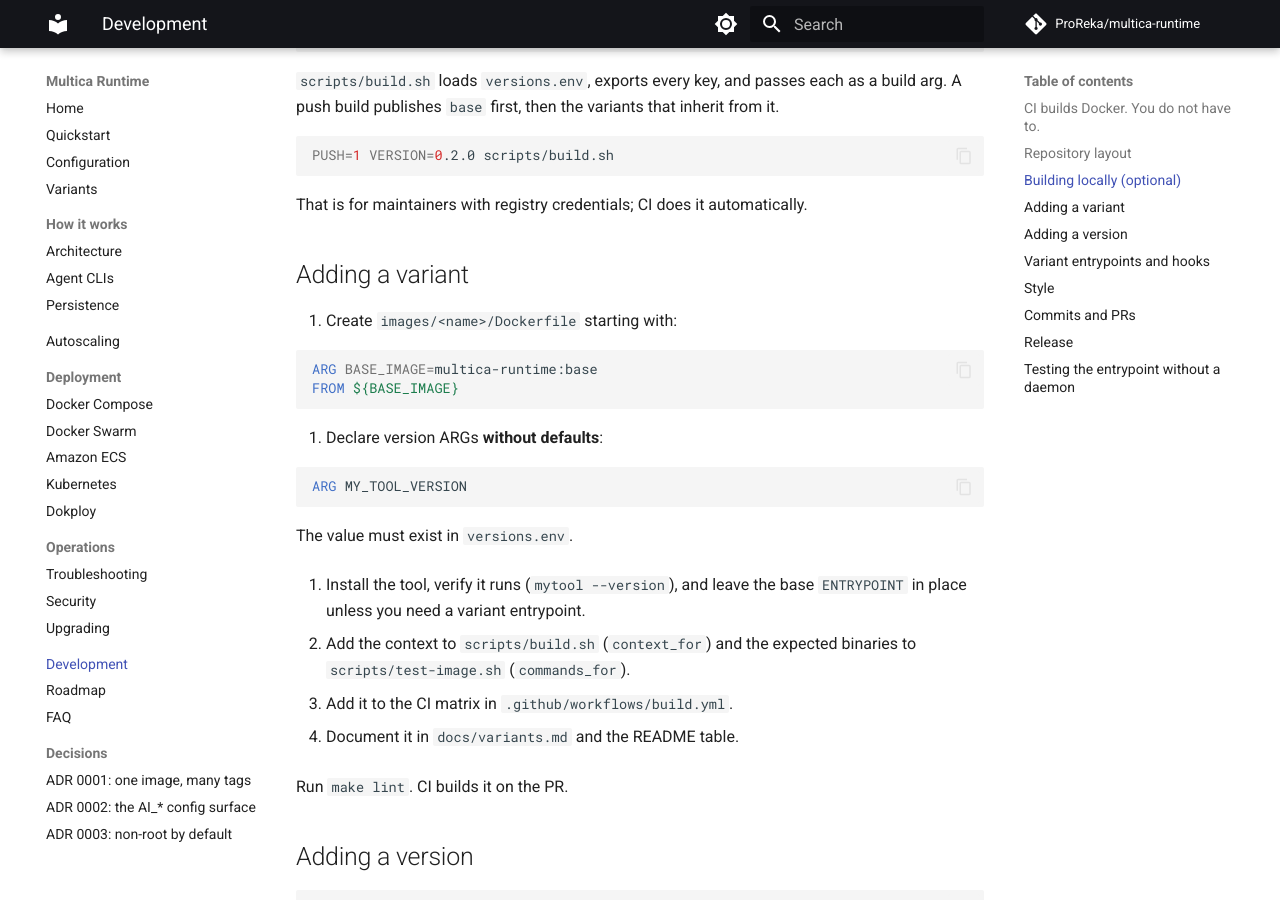
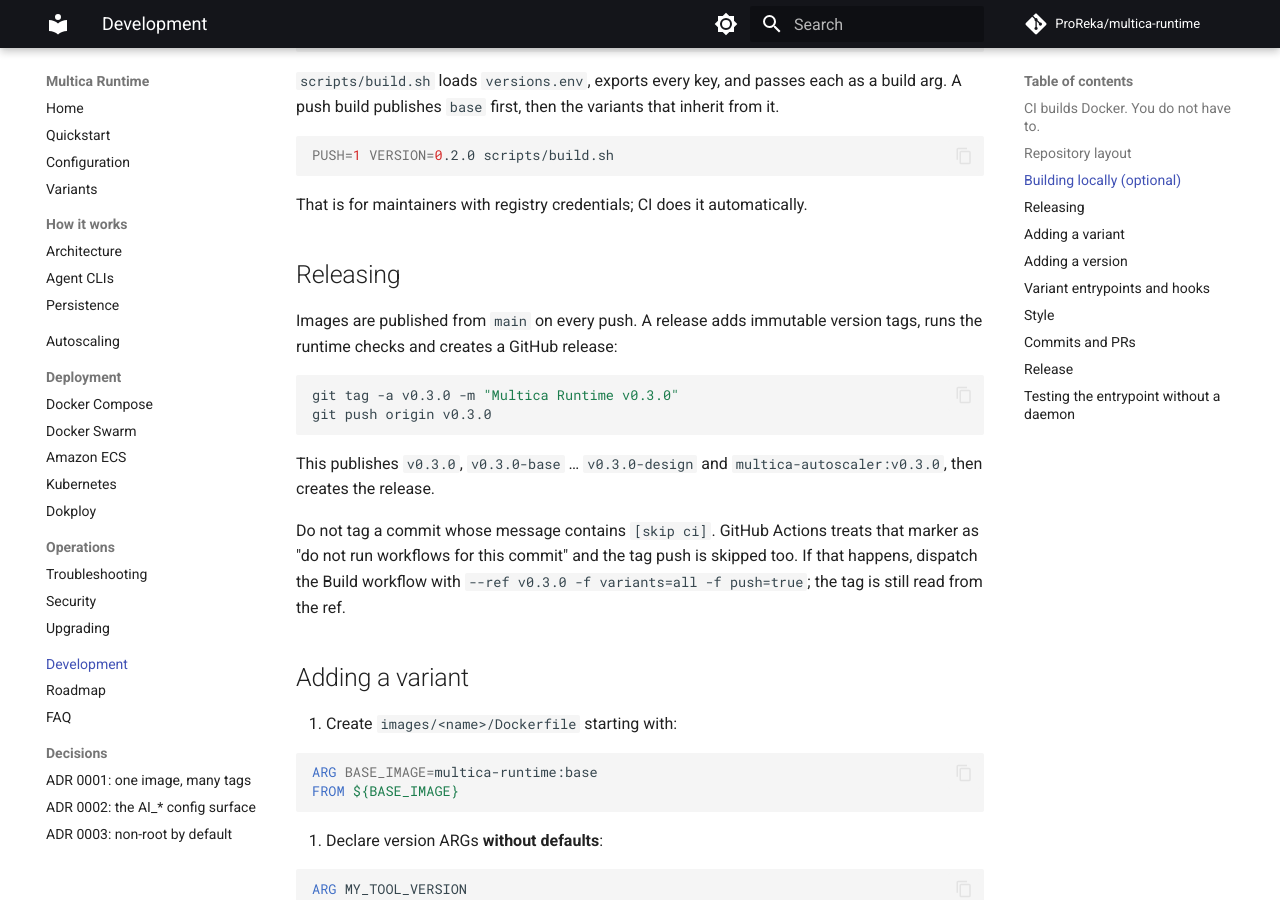
Before and after one commit to ProReka/multica-runtime, an MkDocs documentation site: the page built from docs/development.md, in a window 1280 px wide and 900 px high, scrolled down 1002 px. Built offline with MkDocs 1.6.1 and Material for MkDocs 9.7.7, drawn with Linux system fonts in a browser that asks for light colours; comment, search, counter and statistics services are not loaded.

Commit message:
docs: add the release badge and the release procedure [skip ci]

````diff
--- a/docs/development.md
+++ b/docs/development.md
@@ -50,6 +50,24 @@
 ```
 
 That is for maintainers with registry credentials; CI does it automatically.
+
+## Releasing
+
+Images are published from `main` on every push. A release adds immutable version
+tags, runs the runtime checks and creates a GitHub release:
+
+```bash
+git tag -a v0.3.0 -m "Multica Runtime v0.3.0"
+git push origin v0.3.0
+```
+
+This publishes `v0.3.0`, `v0.3.0-base` … `v0.3.0-design` and
+`multica-autoscaler:v0.3.0`, then creates the release.
+
+Do not tag a commit whose message contains `[skip ci]`. GitHub Actions treats
+that marker as "do not run workflows for this commit" and the tag push is
+skipped too. If that happens, dispatch the Build workflow with
+`--ref v0.3.0 -f variants=all -f push=true`; the tag is still read from the ref.
 
 ## Adding a variant
 
````
Also changed, not shown: README.md (+1 -0 lines).
